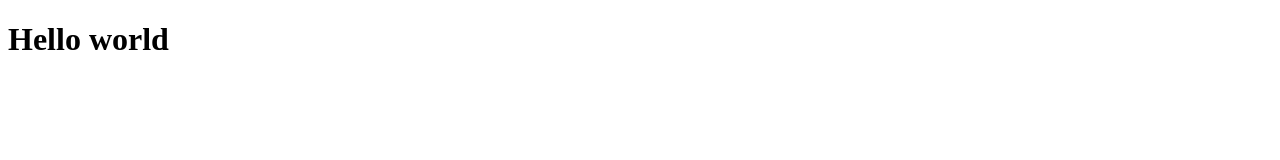
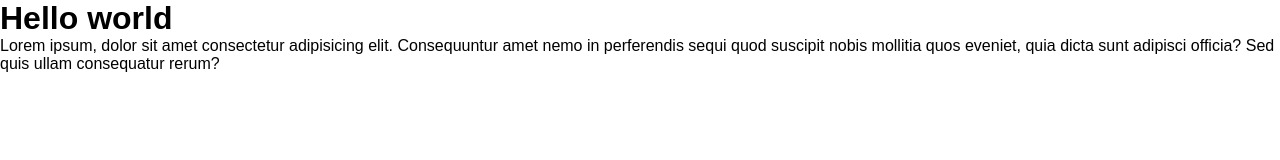
Before and after one commit to MdGolamJakaria/Programming-hero, a plain HTML site: page index.html in a window 1280 px wide. Drawn offline with Linux system fonts and the light colour scheme.

Commit message:
19/02/2020,9.33am update

```diff
--- a/css/style.css
+++ b/css/style.css
@@ -0,0 +1,7 @@
+*{
+    margin: 0%;
+    padding: 0%;
+    font-family: Arial, Helvetica, sans-serif;
+    text-decoration: none;
+
+}
--- a/index.html
+++ b/index.html
@@ -3,17 +3,19 @@
 <head>
     <meta charset="UTF-8">
     <meta name="viewport" content="width=device-width, initial-scale=1.0">
-    <title>Document</title>
+    <title>Programming hero</title>
+    <link rel="stylesheet" href="css/style.css">
 </head>
 <body>
     <header>
         <h1>Hello world</h1>
     </header>
     <main>
-
+        <p>Lorem ipsum, dolor sit amet consectetur adipisicing elit. Consequuntur amet nemo in perferendis sequi quod suscipit nobis mollitia quos eveniet, quia dicta sunt adipisci officia? Sed quis ullam consequatur rerum?</p>
     </main>
     <footer>
 
     </footer>
+
 </body>
 </html>
```
